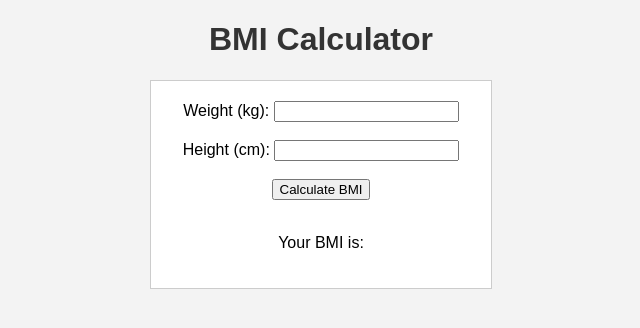
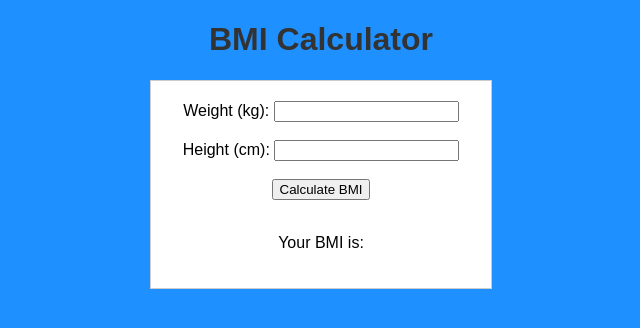
Before and after one commit to THE-ORIGINALGUY007/THE-ORIGINALGUY.GITHUB.IO, a plain HTML site: page index.html in a window 1280 px wide. Shown: the whole page, without its empty margins (319-959 px from the left). Drawn offline with Linux system fonts and the light colour scheme.

Commit message:
Update index.html

```diff
--- a/index.html
+++ b/index.html
@@ -7,7 +7,7 @@
     <style>
         body {
             font-family: Arial, sans-serif;
-            background-color: #f3f3f3;
+            background-color: DODGERBLUE;
             text-align: center;
         }
         h1 {
```
